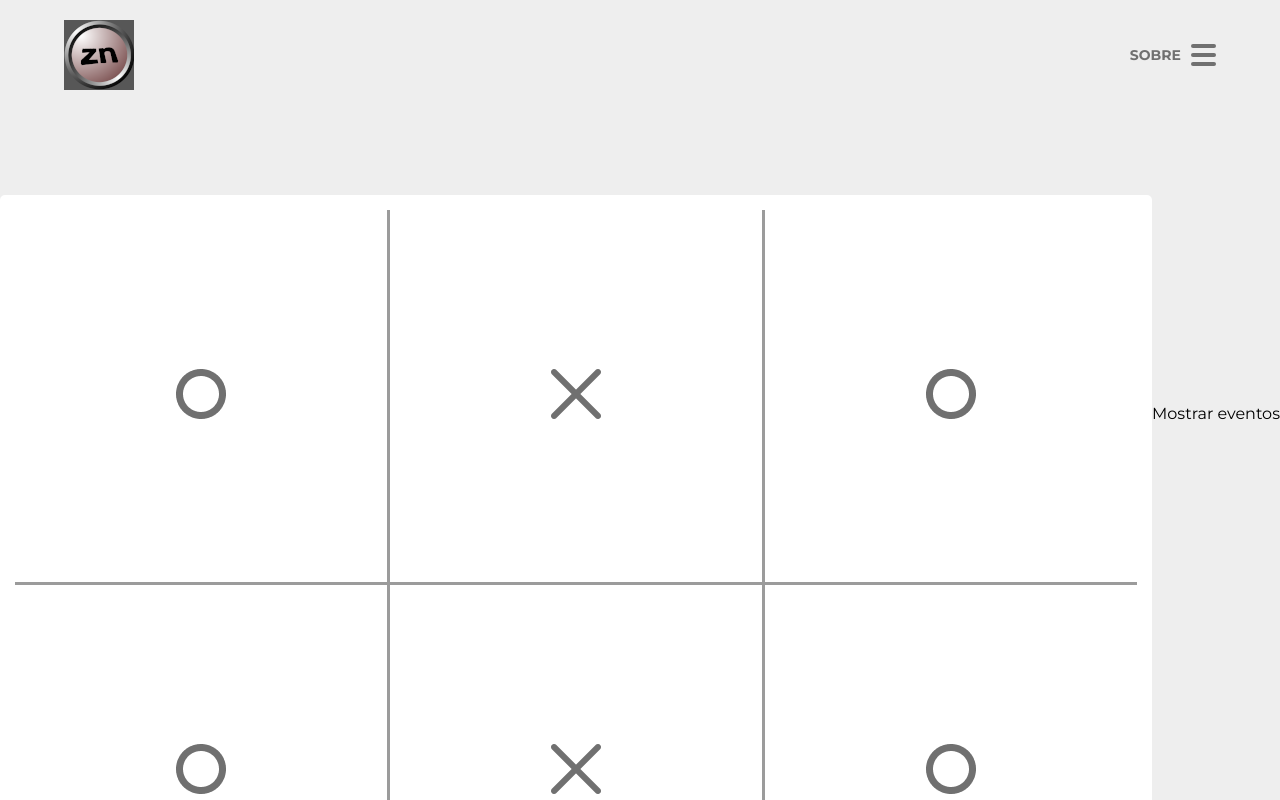
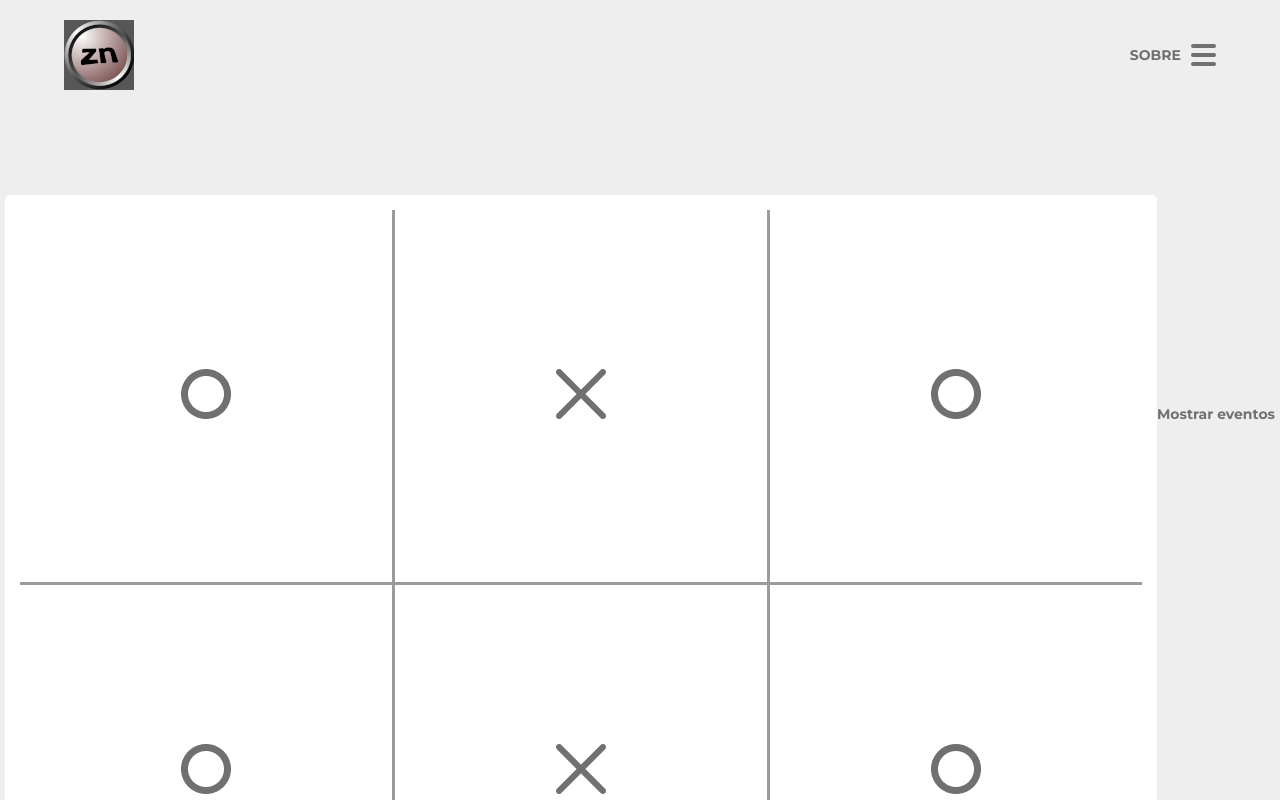
Before and after one commit to ze37/github, a React (Create React App) app in the folder JogoDaVelha/jogo-da-velha/: page / in a window 1280 px wide. Shown: the top 800 px of the page. Built offline with nearby package versions, Linux system fonts and the light colour scheme.

Commit message:
Criado o CSS do object Label

```diff
--- a/JogoDaVelha/jogo-da-velha/src/index.js
+++ b/JogoDaVelha/jogo-da-velha/src/index.js
@@ -1,6 +1,7 @@
 import React from 'react';
 import ReactDOM from 'react-dom/client';
 import './styles/settings/colors.css'
+import "./styles/settings/size.css"
 import "./styles/settings/spacing.css"
 import './styles/generic/reset.css'
 import './styles/elements/base.css'
--- a/JogoDaVelha/jogo-da-velha/src/object/Label/index.js
+++ b/JogoDaVelha/jogo-da-velha/src/object/Label/index.js
@@ -1,7 +1,8 @@
 import React from "react";
+import "./style.css"
 
 const Label = ({content})=>(
-    <label htmlFor="">{content}</label>
+    <label className="label" htmlFor="">{content}</label>
 
 
 
--- /dev/null
+++ b/JogoDaVelha/jogo-da-velha/src/object/Label/style.css
@@ -0,0 +1,5 @@
+.label{
+    font-size: var(--size-small);
+    font-weight: bold;
+    color: var(--color-fourth);
+}
--- /dev/null
+++ b/JogoDaVelha/jogo-da-velha/src/styles/settings/size.css
@@ -0,0 +1,3 @@
+:root {
+    --size-small: 14px
+}
```
